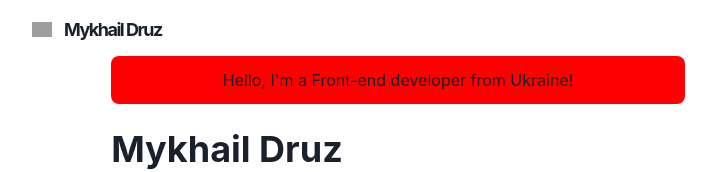
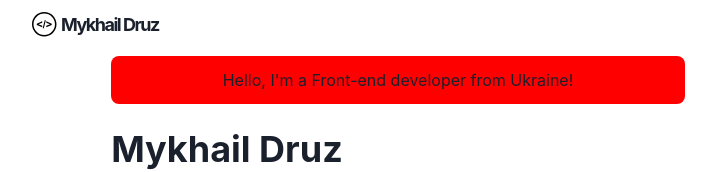
Before and after one commit to mykhail-druz/portfolio-website, a Next.js app: page / in a window 1280 px wide. Shown: the top 172 px of the page, without its empty margins (242-958 px from the left). Built offline with nearby package versions, Linux system fonts and the light colour scheme; grey boxes are pictures that could not be loaded.

Commit message:
Add navbar and logo

```diff
--- /dev/null
+++ b/src/components/icons/print.js
@@ -0,0 +1,25 @@
+const PrintIcon = props => {
+  return (
+    <svg
+      width={25}
+      height={25}
+      className="w-5 inline-block transition-transform group-hover:rotate-[20deg]"
+      viewBox="0 0 500 500"
+      fill="#000000"
+      {...props}
+    >
+    <g>
+	  <path d="M245,0C109.69,0,0,109.69,0,245s109.69,245,245,245s245-109.69,245-245S380.31,0,245,0z M245,459.375
+		  c-118.206,0-214.375-96.168-214.375-214.375c0-118.206,96.169-214.375,214.375-214.375S459.375,126.794,459.375,245
+		  C459.375,363.207,363.206,459.375,245,459.375z"/>
+	  <polygon points="95.583,258.914 203.967,306.033 203.967,275.528 128.362,245.546 203.967,216.641 203.967,185.911 95.583,232.82
+		  "/>
+	  <polygon points="213.986,326.744 236.312,326.744 275.894,163.256 253.135,163.256 	"/>
+	  <polygon points="285.928,216.431 361.638,245.86 285.928,275.633 285.928,306.153 394.416,258.914 394.416,233.03 285.928,186.12
+		  "/>
+      </g>
+    </svg>
+  )
+}
+
+export default PrintIcon
--- a/src/components/logo.js
+++ b/src/components/logo.js
@@ -1,4 +1,5 @@
 import Link from "next/link";
+import PrintIcon from "./icons/print.js";
 import Image from "next/image";
 import { Text, useColorModeValue } from "@chakra-ui/react";
 import styled from "@emotion/styled";
@@ -21,20 +22,18 @@ const Logo = () => {
     const footPrintImg = `/images/footprint${useColorModeValue('', '-dark')}.png`
 
     return (
-        <Link href="/">
-            <a>
+        (<Link href="/">
                 <LogoBox>
-                    <Image src={footPrintImg} width={20} height={20} alt="logo" />
+                    <PrintIcon />
                     <Text
                      color={useColorModeValue('gray.800', 'whiteAlpha.900')}
                      fontFamily='M PLUS Rounded 1c'
                      fontWeight="bold"
-                     ml={3}>
+                     ml={1}>
                         Mykhail Druz
                      </Text>
                 </LogoBox>
-            </a>
-        </Link>
+        </Link>)
     )
 }
 
--- a/src/components/navbar.js
+++ b/src/components/navbar.js
@@ -57,6 +57,16 @@ const Navbar = props => {
                         <Logo />
                     </Heading>
                 </Flex>
+
+                <Stack
+                direction={{base: 'column', md: 'row'}}
+                display={{base: 'none', md: 'flex'}}
+                alignItems="center"
+                flexGrow={1}
+                mt={{ base:4, nmd:0 }}
+                >
+
+                </Stack>
             </Container>
         </Box>
     )
```
